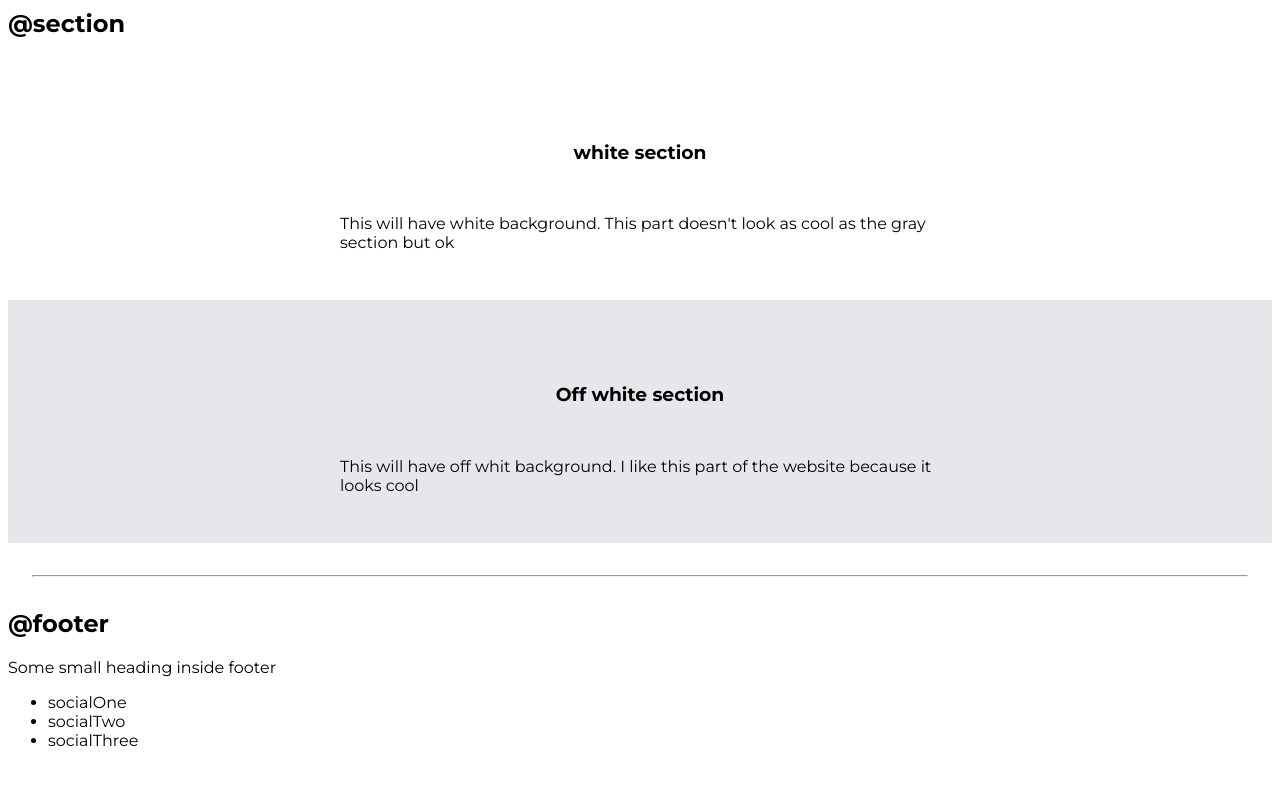
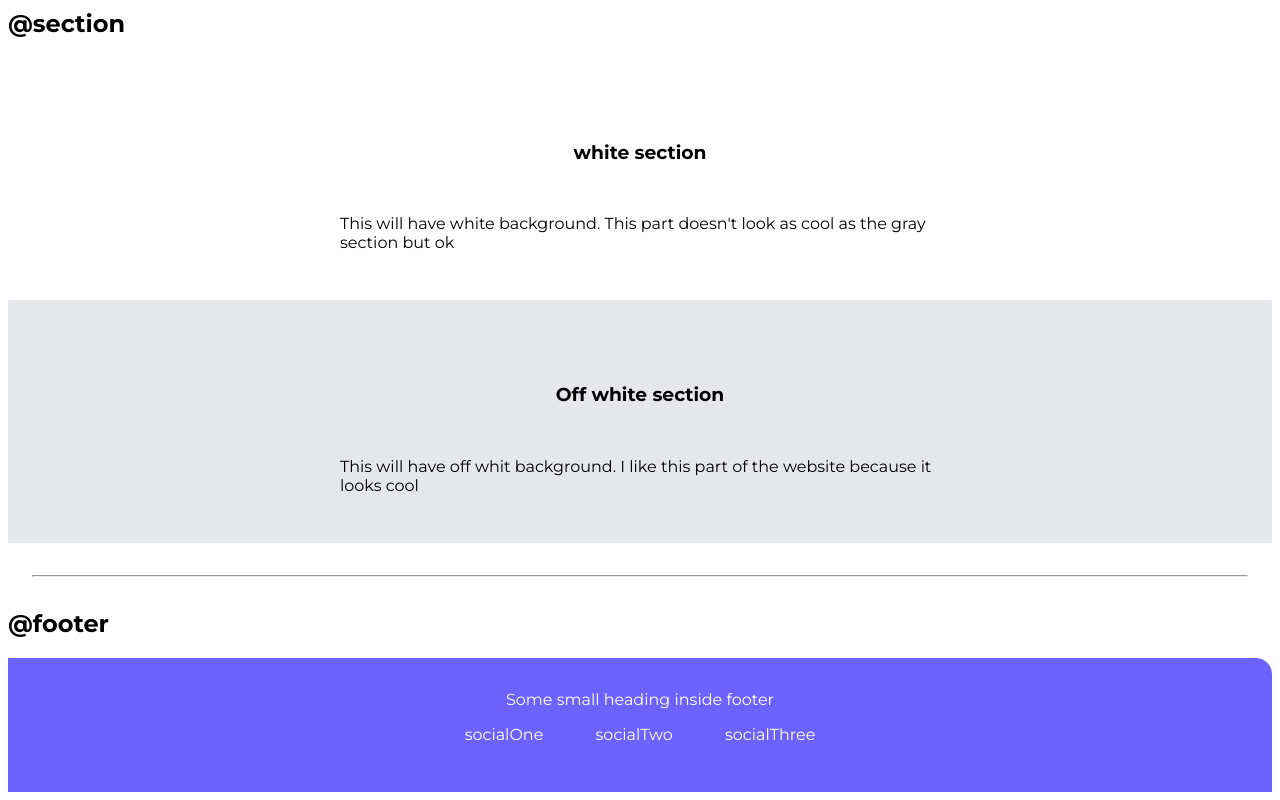
Before and after one commit to OMGATE23/neogcamp-lesson-3, a plain HTML site: page index.html in a window 1280 px wide. Shown: the part 1858-2658 px from the top of the page. Before the commit the page ends 2624 px from the top, so only its background shows below. Drawn offline with Linux system fonts and the light colour scheme.

Commit message:
stye: changes in footer

```diff
--- a/index.html
+++ b/index.html
@@ -116,12 +116,18 @@
 
     <h2>@footer</h2>
 
-    <footer>
-        <div>Some small heading inside footer</div>
-        <ul>
-            <li>socialOne</li>
-            <li>socialTwo</li>
-            <li>socialThree</li>
+    <footer class = "footer">
+        <div class = "footer-header">Some small heading inside footer</div>
+        <ul class = "list-non-bullet">
+            <li class = "list-item-inline">
+                <a class = "link" href = "https://www.youtube.com/watch?v=dQw4w9WgXcQ">socialOne</a>
+            </li>
+            <li class = "list-item-inline">
+                <a class = "link" href = "https://www.youtube.com/watch?v=dQw4w9WgXcQ">socialTwo</a>
+            </li>
+            <li class = "list-item-inline">
+                <a class = "link" href = "https://www.youtube.com/watch?v=dQw4w9WgXcQ">socialThree</a>
+            </li>
         </ul>
     </footer>
 
--- a/styles.css
+++ b/styles.css
@@ -95,3 +95,24 @@ hr {
     background-color: var(--off-white);
 
 }
+
+.footer .footer-header {
+    color: white;
+}
+.footer {
+    background-color: var(--primary-color);
+    padding: 2rem 0rem;
+    text-align: center;
+    border-top-right-radius: 1rem;
+
+}
+
+.footer .link{
+    color: white;
+
+
+}
+
+.footer ul {
+    padding-inline-start: 0px;
+}
```
